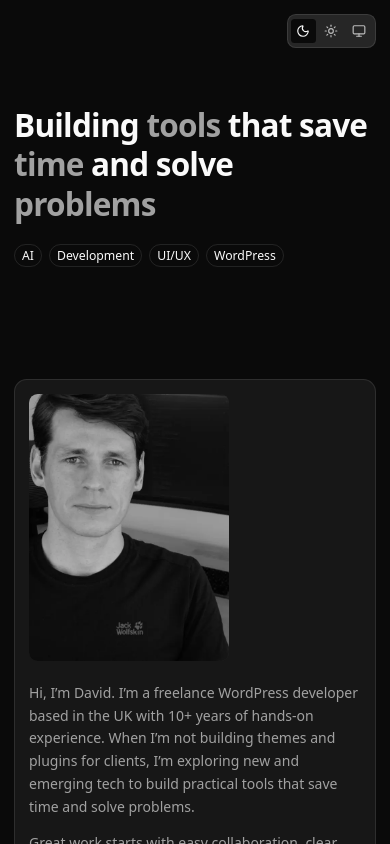
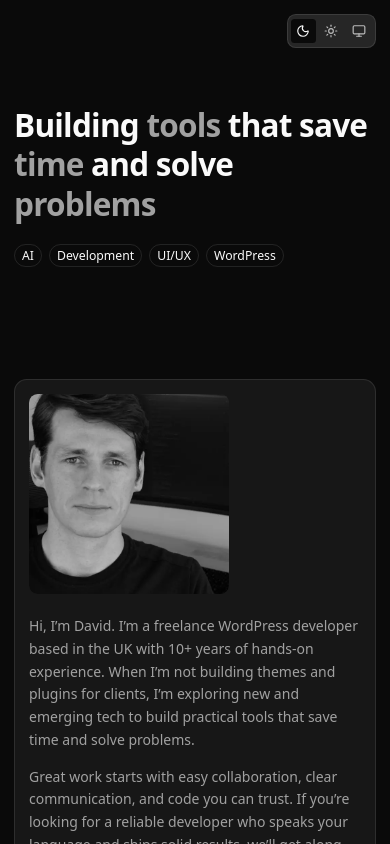
Before and after one commit to davidosull/osull-io, a Next.js app: page / in a window 390 px wide. Shown: the top 844 px of the page. Built offline with nearby package versions, Linux system fonts and the light colour scheme.

Commit message:
updated about card image aspect and position

```diff
--- a/components/about-me-card.tsx
+++ b/components/about-me-card.tsx
@@ -22,12 +22,12 @@ export function AboutMeCard() {
     <Card className='overflow-hidden'>
       <CardContent className='p-0'>
         <div className='grid grid-cols-1 sm:grid-cols-[280px_1fr] gap-6 px-4 md:p-6 justify-items-start'>
-          <div className='relative w-full max-w-[200px] sm:max-w-[280px] aspect-[3/4] rounded-lg overflow-hidden bg-muted shrink-0'>
+          <div className='relative w-full max-w-[200px] sm:max-w-[280px] aspect-[1/1] sm:aspect-[3/4] rounded-lg overflow-hidden bg-muted shrink-0'>
             <Image
               src='/img/profile.webp'
               alt='About me'
               fill
-              className='object-cover'
+              className='object-cover object-top sm:object-center'
               priority
             />
           </div>
```
